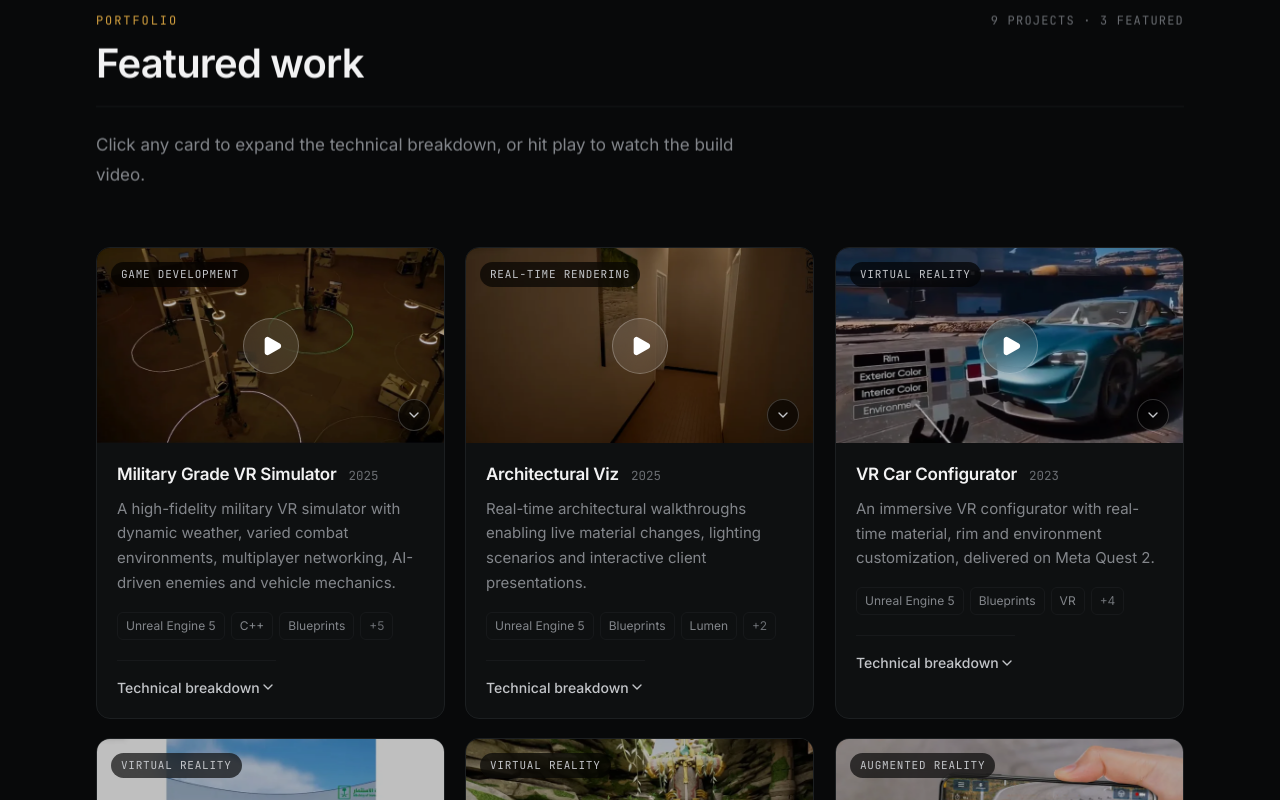
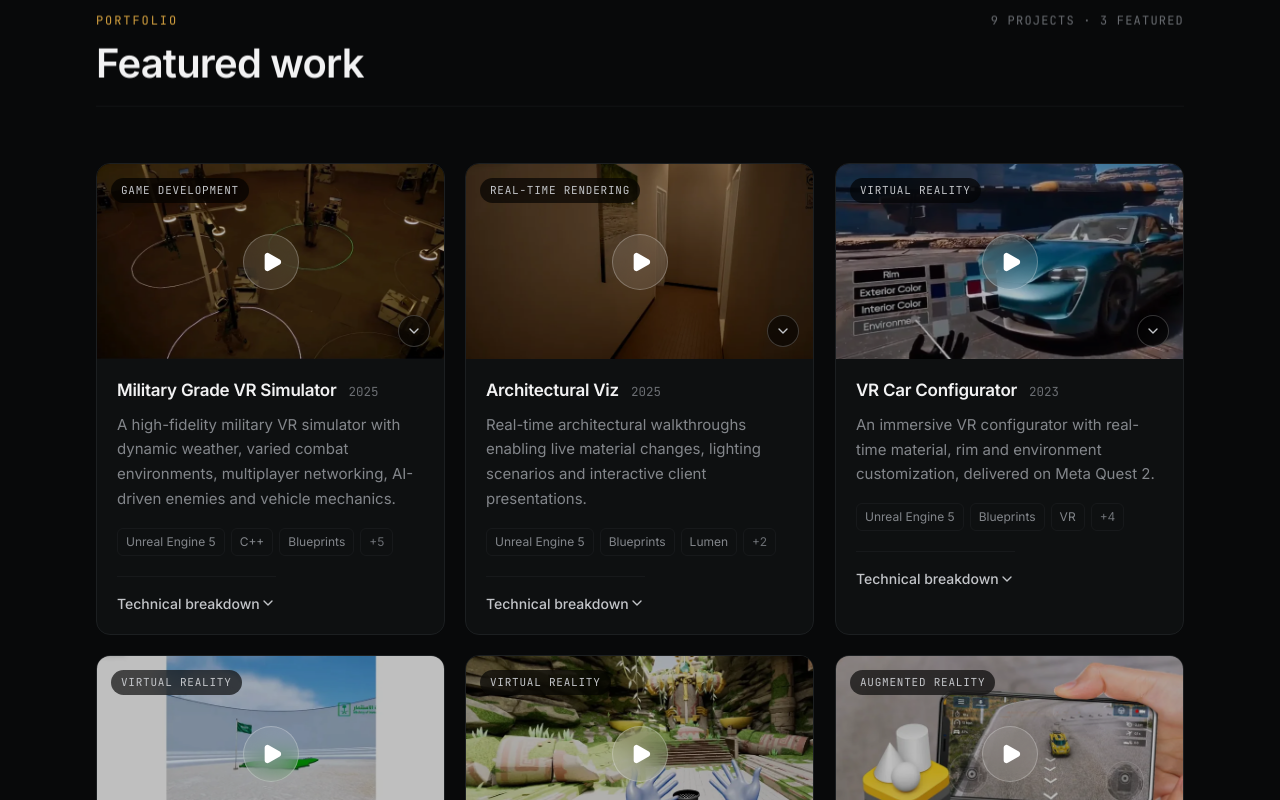
Before and after one commit to Mansoor1619/MansoorPortfolioWebsite, a React (Vite) app: page / in a window 1280 px wide. Shown: the part 4100-4900 px from the top of the page. Built offline with nearby package versions, Linux system fonts and the light colour scheme.

Commit message:
Remove instructional copy from Projects and footer tech line

```diff
--- a/src/components/Footer.tsx
+++ b/src/components/Footer.tsx
@@ -44,11 +44,10 @@ export default function Footer() {
           </nav>
         </div>
 
-        <div className="mt-12 flex flex-col gap-3 border-t border-line-soft pt-6 text-[13.5px] text-ink-4 sm:flex-row sm:items-center sm:justify-between">
+        <div className="mt-12 border-t border-line-soft pt-6 text-[13.5px] text-ink-4">
           <p>
             © {year} {personalData.name}. All rights reserved.
           </p>
-          <p className="font-mono">Built with React, Vite &amp; Tailwind CSS</p>
         </div>
       </div>
 
--- a/src/components/Projects.tsx
+++ b/src/components/Projects.tsx
@@ -22,7 +22,6 @@ export default function Projects() {
           eyebrow="Portfolio"
           title="Featured work"
           meta={`${projectsData.length} projects · ${featuredCount} featured`}
-          lede="Click any card to expand the technical breakdown, or hit play to watch the build video."
         />
 
         <div className="grid gap-5 md:grid-cols-2 lg:grid-cols-3">
```
